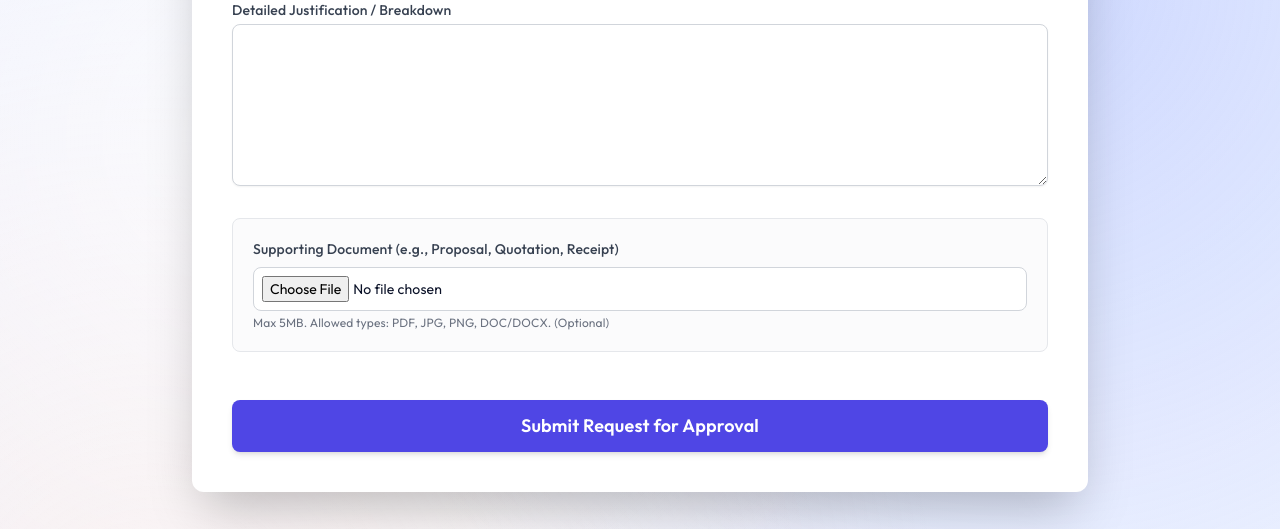
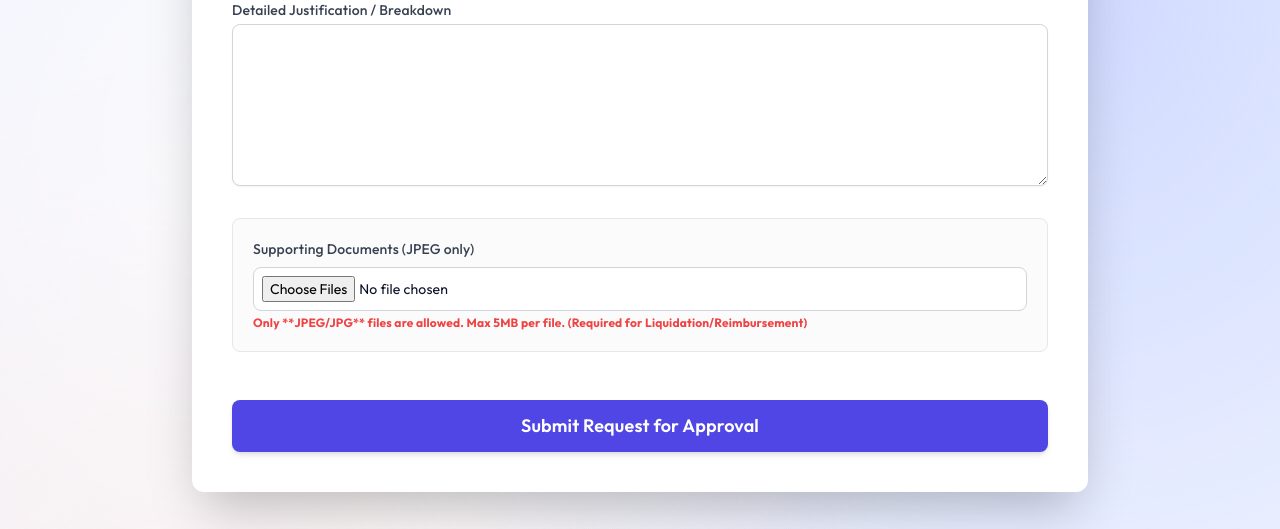
Before and after one commit to KurtSarmiento/auf-requests-system, a PHP site: page /request_create.php in a window 1280 px wide. Shown: the part 822-1351 px from the top of the page. Run offline with PHP 8.4, Linux system fonts and the light colour scheme; the visitor is signed in with stand-in values (Sample User, id 1); some libraries are stand-ins or nearby versions.

Commit message:
fixed file upload and such

```diff
--- a/forms/financial_request_form.php
+++ b/forms/financial_request_form.php
@@ -126,10 +126,16 @@
                 </div>
 
                 <div class="p-5 border border-gray-200 rounded-lg bg-gray-50/70">
-                    <label for="supporting_file" class="block text-sm font-medium text-gray-700 mb-2">Supporting Document (e.g., Proposal, Quotation, Receipt)</label>
-                    <input type="file" name="supporting_file" id="supporting_file"
-                                class="mt-1 block w-full border border-gray-300 rounded-lg p-2 bg-white text-sm <?php echo (!empty($file_err)) ? 'is-invalid' : ''; ?>">
-                    <p class="text-xs text-gray-500 mt-1">Max 5MB. Allowed types: PDF, JPG, PNG, DOC/DOCX. (Optional)</p>
+                    <label for="supporting_files" class="block text-sm font-medium text-gray-700 mb-2">Supporting Documents (JPEG only)</label>
+                    <input type="file"
+                        name="supporting_files[]"
+                        id="supporting_files"
+                        multiple
+                        accept="image/jpeg, .jpeg, .jpg"
+                        class="mt-1 block w-full border border-gray-300 rounded-lg p-2 bg-white text-sm <?php echo (!empty($file_err)) ? 'is-invalid' : ''; ?>">
+                    <p class="text-xs text-red-500 font-bold mt-1">
+                        Only **JPEG/JPG** files are allowed. Max 5MB per file. (Required for Liquidation/Reimbursement)
+                    </p>
                     <span class="invalid-feedback"><?php echo $file_err; ?></span>
                 </div>
 
--- a/helpers/file_handler.php
+++ b/helpers/file_handler.php
@@ -13,14 +13,19 @@ function phpSizeToBytes(string $size): int {
     return $bytes;
 }
 
+// Define the new application maximum size globally for consistency
+// 25 MB = 25 * 1024 * 1024 bytes
+const MAX_UPLOAD_SIZE = 26214400;
+
 /**
- * Handles the file upload process, including validation and moving the file.
+ * Handles the single file upload process, including validation and moving the file.
  *
  * @param array|null $file_data The $_FILES entry (e.g., $_FILES["supporting_file"]).
  * @param string $upload_dir The target directory path.
+ * @param array $allowed_extensions List of allowed file extensions. Defaults to JPG/JPEG only.
  * @return array An array containing 'success' (bool), 'error' (string), and file details (string|null).
  */
-function handleFileUpload(?array $file_data, string $upload_dir): array {
+function handleFileUpload(?array $file_data, string $upload_dir, array $allowed_extensions = ['jpg', 'jpeg']): array {
     $result = [
         'success' => false,
         'error' => '',
@@ -56,24 +61,39 @@ function handleFileUpload(?array $file_data, string $upload_dir): array {
 
     // Process OK file upload
     $result['original_file_name'] = basename($file_data["name"]);
-    $file_extension = pathinfo($result['original_file_name'], PATHINFO_EXTENSION);
-    $allowed_file_extensions = ['pdf', 'jpg', 'jpeg', 'png', 'doc', 'docx'];
-    $max_size = 5 * 1024 * 1024; // 5MB application limit
+    $file_extension = strtolower(pathinfo($result['original_file_name'], PATHINFO_EXTENSION));
 
-    // Check file extension
-    if (!in_array(strtolower($file_extension), $allowed_file_extensions)) {
-        $result['error'] = "Invalid file type. Only PDF, images (JPG/PNG), and Word documents are allowed.";
+
+    // --- Validation Checks ---
+
+    // 1. Check file extension (using the passed parameter)
+    if (!in_array($file_extension, $allowed_extensions)) {
+        $ext_list = strtoupper(implode(', ', $allowed_extensions));
+        $result['error'] = "Invalid file type. Only {$ext_list} files are allowed.";
         return $result;
     }
 
-    // Check file size (application limit)
-    if ($file_data["size"] > $max_size) {
-        $result['error'] = "File is too large. Max size is 5MB.";
+    // 2. Check file size (application limit)
+    if ($file_data["size"] > MAX_UPLOAD_SIZE) { // <--- Updated to use constant
+        $result['error'] = "File is too large. Max size is 25MB.";
         return $result;
     }
 
-    // Create a unique file name and path
-    $result['uploaded_file_name'] = uniqid("file_") . "." . $file_extension;
+    // 3. MIME Type Check (The reliable way to check format, only for images)
+    if (in_array($file_extension, ['jpg', 'jpeg'])) {
+        $finfo = finfo_open(FILEINFO_MIME_TYPE);
+        $mime_type = finfo_file($finfo, $file_data['tmp_name']);
+        finfo_close($finfo);
+
+        if ($mime_type !== 'image/jpeg') {
+             $result['error'] = "File content verification failed. Only JPEG/JPG format is allowed.";
+             return $result;
+        }
+    }
+
+    // Create a unique file name and path (force .jpg for cleanliness if it was .jpeg)
+    $final_extension = ($file_extension === 'jpeg' ? 'jpg' : $file_extension);
+    $result['uploaded_file_name'] = uniqid("file_", true) . "." . $final_extension;
     $result['uploaded_file_path'] = $upload_dir . $result['uploaded_file_name'];
 
     // Ensure the upload directory exists
@@ -93,4 +113,92 @@ function handleFileUpload(?array $file_data, string $upload_dir): array {
     $result['success'] = true;
     return $result;
 }
-?>
+
+
+/**
+ * Handles multiple file uploads, restricting to a list of allowed MIME types.
+ *
+ * @param array|null $files_array The $_FILES entry (e.g., $_FILES['supporting_files'])
+ * @param string $upload_dir The target upload directory.
+ * @param array $allowed_mime_types List of MIME types allowed. Defaults to image/jpeg only.
+ * @return array Contains 'error' string and 'successful_uploads' array.
+ */
+function handleMultipleFileUpload($files_array, $upload_dir, $allowed_mime_types = ['image/jpeg']) {
+    $error = "";
+    $successful_uploads = [];
+    // $max_file_size is now defined by the constant MAX_UPLOAD_SIZE
+
+    // Check if files array is present and structured correctly
+    if (empty($files_array) || !is_array($files_array) || !isset($files_array['name'])) {
+        return ['error' => '', 'successful_uploads' => []];
+    }
+
+    // Ensure the upload directory exists
+    if (!is_dir($upload_dir)) {
+        if (!mkdir($upload_dir, 0777, true)) {
+            return ['error' => "Upload directory could not be created.", 'successful_uploads' => []];
+        }
+    }
+
+    $num_files = count($files_array['name']);
+
+    // Process each file one by one
+    for ($i = 0; $i < $num_files; $i++) {
+        $current_file = [
+            'name' => $files_array['name'][$i] ?? '',
+            'tmp_name' => $files_array['tmp_name'][$i] ?? '',
+            'error' => $files_array['error'][$i] ?? UPLOAD_ERR_NO_FILE,
+            'size' => $files_array['size'][$i] ?? 0
+        ];
+
+        // 1. Skip if no file was selected for this index
+        if ($current_file['error'] === UPLOAD_ERR_NO_FILE) {
+            continue;
+        }
+
+        // 2. Check for general upload errors
+        if ($current_file['error'] !== UPLOAD_ERR_OK) {
+            $error .= "Error uploading '{$current_file['name']}': Code {$current_file['error']}. ";
+            continue;
+        }
+
+        // 3. Size Check (25MB limit)
+        if ($current_file['size'] > MAX_UPLOAD_SIZE) { // <--- Updated to use constant
+            $error .= "File '{$current_file['name']}' exceeds the 25MB size limit. ";
+            continue;
+        }
+
+        // 4. MIME Type Validation (Strictly JPEG)
+        $finfo = finfo_open(FILEINFO_MIME_TYPE);
+        $mime_type = finfo_file($finfo, $current_file['tmp_name']);
+        finfo_close($finfo);
+
+        if (!in_array($mime_type, $allowed_mime_types)) {
+            $error .= "File '{$current_file['name']}' is of type '{$mime_type}'. Only **JPEG/JPG** files are allowed. ";
+            continue; // Skip this file
+        }
+
+        // 5. Sanitize and Move File
+        $original_file_name = basename($current_file['name']);
+
+        // Use a standard .jpg extension since we verified it's a JPEG
+        $unique_filename = uniqid('req_', true) . '.jpg';
+
+        $uploaded_file_path = $upload_dir . $unique_filename;
+
+        if (move_uploaded_file($current_file['tmp_name'], $uploaded_file_path)) {
+            $successful_uploads[] = [
+                'uploaded_file_name' => $unique_filename,
+                'original_file_name' => $original_file_name,
+                'uploaded_file_path' => $uploaded_file_path
+            ];
+        } else {
+            $error .= "Failed to save file '{$original_file_name}' on the server. ";
+        }
+    }
+
+    return [
+        'error' => $error,
+        'successful_uploads' => $successful_uploads
+    ];
+}
--- a/request_create.php
+++ b/request_create.php
@@ -41,11 +41,7 @@ if (!empty($_SESSION['org_name'])) {
 $title = $type = $amount_str = $description = $budget_details_json = $activity_date = "";
 $title_err = $type_err = $amount_err = $description_err = $file_err = $general_err = $activity_date_err = "";
 
-// Variables for file handling
-$uploaded_file_name = null; // The unique filename on the server
-$original_file_name = null; // The file's original name
-$uploaded_file_path = null; // The full path on the server
-$file_upload_success = false;
+// Variables for file handling (These are only initialized here, not populated from the new handler)
 $upload_dir = __DIR__ . "/uploads/";
 
 // --- GET AND VALIDATE REQUEST TYPE FROM URL ---
@@ -202,7 +198,7 @@ if ($_SERVER["REQUEST_METHOD"] == "POST") {
                 // Ensure the selected ID is actually one of the approved requests
                 $valid_link = false;
                 foreach ($approved_brs as $br) {
-                    if ($br['request_id'] === $raw_original_request_id) {
+                    if ((int)$br['request_id'] === $raw_original_request_id) {
                         $valid_link = true;
                         break;
                     }
@@ -247,13 +243,21 @@ if ($_SERVER["REQUEST_METHOD"] == "POST") {
             }
         }
 
-        // --- 2. Validate and Handle File Upload (using the new helper function) ---
-        $file_result = handleFileUpload($_FILES["supporting_file"] ?? null, $upload_dir);
-        $file_err = $file_result['error'];
-        $file_upload_success = $file_result['success'];
-        $uploaded_file_name = $file_result['uploaded_file_name'];
-        $uploaded_file_path = $file_result['uploaded_file_path'];
-        $original_file_name = $file_result['original_file_name'];
+        // --- 2. Validate and Handle File Uploads (Multi-File Handler) ---
+        // This is the correct way to use the multi-file handler
+        $upload_results = handleMultipleFileUpload($_FILES["supporting_files"] ?? null, $upload_dir, ['image/jpeg']);
+        $file_err = $upload_results['error'];
+        $successful_uploads = $upload_results['successful_uploads']; // This is the array we use for insertion
+
+        // REMOVED: $uploaded_file_name, $uploaded_file_path, $original_file_name assignments
+        // that were causing the warnings. They are no longer needed globally.
+
+        // Required File Check
+        $file_required = ($type === 'Liquidation Report' || $type === 'Reimbursement');
+
+        if ($file_required && empty($successful_uploads)) {
+            $file_err = (empty($file_err) ? "" : $file_err . " ") . "At least one supporting JPEG file is required for {$type}.";
+        }
 
         // Check input errors before inserting into database
         if (empty($title_err) && empty($type_err) && empty($amount_err) && empty($description_err) && empty($file_err) && empty($general_err) && empty($activity_date_err) && empty($original_request_id_err)) {
@@ -316,25 +320,28 @@ if ($_SERVER["REQUEST_METHOD"] == "POST") {
                     $general_err = "Request statement failed: " . mysqli_error($link);
                     $success = false;
                 }
-
-                // --- 4. Insert File Details if a file was uploaded successfully ---
-                if ($success && $request_id > 0 && $uploaded_file_name !== null) {
+                // --- 4. Insert File Details for ALL successfully uploaded files ---
+                if ($success && $request_id > 0 && !empty($successful_uploads)) {
                     $sql_file = "
                         INSERT INTO files (request_id, file_name, file_path, original_file_name)
                         VALUES (?, ?, ?, ?)
                     ";
 
                     if ($stmt_file = mysqli_prepare($link, $sql_file)) {
-                        mysqli_stmt_bind_param($stmt_file, "isss",
-                            $request_id,
-                            $uploaded_file_name,
-                            $uploaded_file_path,
-                            $original_file_name
-                        );
+                        // Loop through each successfully uploaded file
+                        foreach ($successful_uploads as $file_data) {
+                            mysqli_stmt_bind_param($stmt_file, "isss",
+                                $request_id,
+                                $file_data['uploaded_file_name'],
+                                $file_data['uploaded_file_path'],
+                                $file_data['original_file_name']
+                            );
 
-                        if (!mysqli_stmt_execute($stmt_file)) {
-                            $general_err .= " File details recording failed: " . mysqli_error($link);
-                            $success = false;
+                            if (!mysqli_stmt_execute($stmt_file)) {
+                                $general_err .= " File details recording failed for {$file_data['original_file_name']}: " . mysqli_error($link);
+                                $success = false;
+                                break; // Stop and rollback if one file record fails
+                            }
                         }
                         mysqli_stmt_close($stmt_file);
                     } else {
@@ -356,9 +363,18 @@ if ($_SERVER["REQUEST_METHOD"] == "POST") {
             } else {
                 mysqli_rollback($link);
                 // Clean up the uploaded file if the database transaction failed
-                if ($uploaded_file_path && file_exists($uploaded_file_path)) {
-                    unlink($uploaded_file_path);
-                    $general_err .= " (Uploaded file was cleaned up.)";
+                if (!empty($successful_uploads)) {
+                    $cleanup_count = 0;
+                    foreach ($successful_uploads as $file_data) {
+                        $path_to_clean = $file_data['uploaded_file_path'];
+                        if ($path_to_clean && file_exists($path_to_clean)) {
+                            unlink($path_to_clean);
+                            $cleanup_count++;
+                        }
+                    }
+                    if ($cleanup_count > 0) {
+                        $general_err .= " ({$cleanup_count} uploaded file(s) were cleaned up.)";
+                    }
                 }
             }
         }
```
Also changed, not shown: download_file.php (+26 -3 lines), uploads/req_6924e2ff44be97.15220236.jpg (added), uploads/req_6924e2ff452373.88391717.jpg (added), 1 other file.
